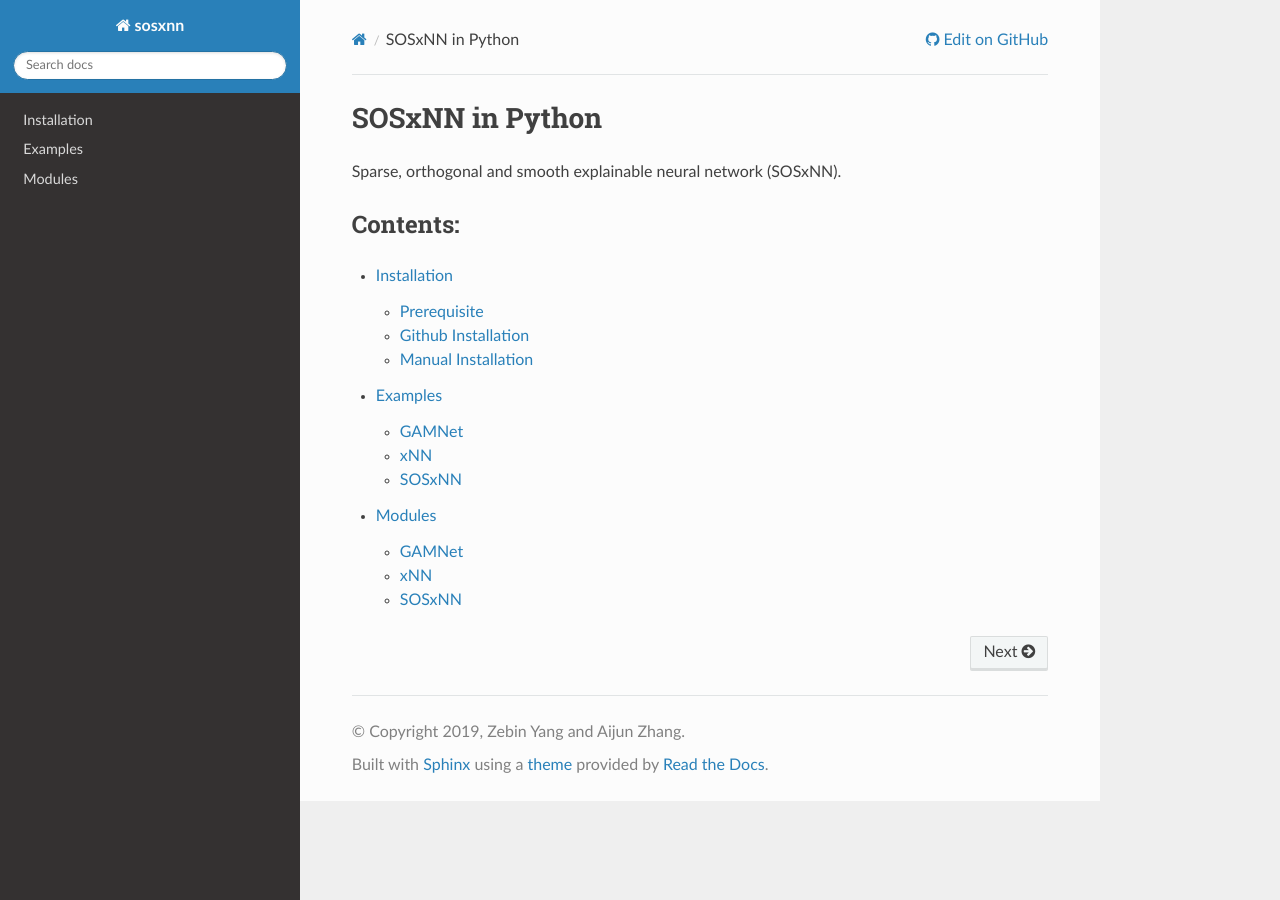
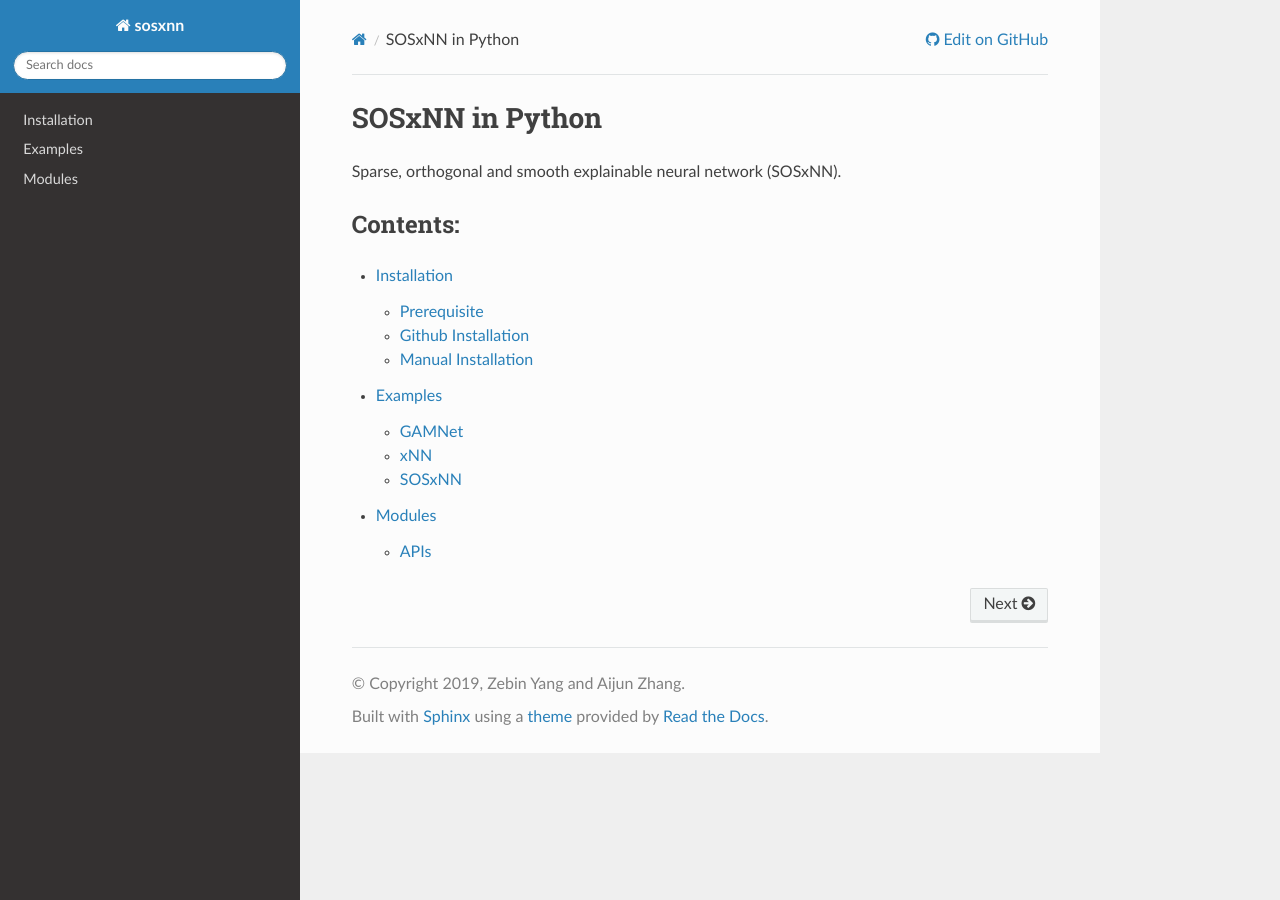
Before and after one commit to ZebinYang/exnn, a Sphinx documentation site: the page built from docs/source/index.rst, in a window 1280 px wide. Built offline with Sphinx 7.4.7 and the Read the Docs theme 2.0.0, drawn with Linux system fonts in a browser that asks for light colours.

Commit message:
update docs

```diff
--- a/docs/source/conf.py
+++ b/docs/source/conf.py
@@ -23,6 +23,7 @@ pygments_style = 'sphinx'
 html_theme = 'sphinx_rtd_theme'
 autoclass_content = "both"
 
+
 html_show_sourcelink = True
 html_context = {
   'display_github': True,
--- a/docs/source/modules.rst
+++ b/docs/source/modules.rst
@@ -1,17 +1,7 @@
 Modules
 ================================
 
-GAMNet
+APIs
 ---------
-.. automodule:: xnn.gamnet
+.. automodule:: xnn
   :members:
-
-xNN
----------
-.. automodule:: xnn.xnn
-  :members:
-
-SOSxNN
----------
-.. automodule:: xnn.sosxnn
-  :members:
```
Also changed, not shown: 15 other files.
